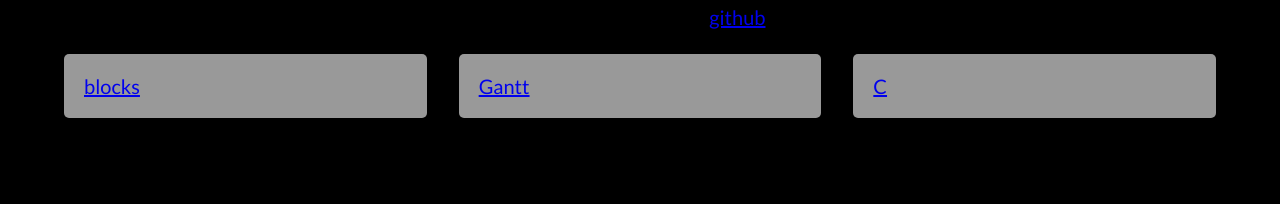
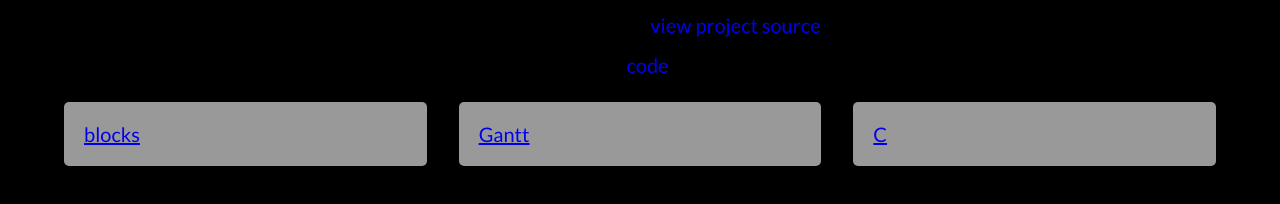
Before and after one commit to chinwobble/d3-chart-samples, a website built with webpack: page src/shared/index.html in a window 1280 px wide. Built offline with nearby package versions, Linux system fonts and the light colour scheme.

Commit message:
style updates

```diff
--- a/package.json
+++ b/package.json
@@ -25,6 +25,7 @@
     "eslint-config-prettier": "^6.11.0",
     "eslint-formatter-friendly": "^7.0.0",
     "eslint-plugin-prettier": "^3.1.4",
+    "file-loader": "^6.0.0",
     "html-loader": "^1.1.0",
     "html-webpack-plugin": "^4.3.0",
     "istanbul-instrumenter-loader": "^3.0.1",
@@ -40,6 +41,7 @@
     "webpack-dev-server": "^3.11.0"
   },
   "dependencies": {
+    "@fortawesome/fontawesome-free": "^5.14.0",
     "d3": "^5.16.0"
   },
   "engines": {
--- a/src/shared/header.html
+++ b/src/shared/header.html
@@ -7,7 +7,15 @@
         <li class="header-nav__list-item"></li>
         <li class="header-nav__list-item"></li>
         <li class="header-nav__list-item header-nav__list-item--right">
-          <a href="github.com/chinwobble/d3-chart-samples">github </a>
+          <div>
+            <a class="header-nav__link" href="https://github.com/chinwobble/d3-chart-samples">
+              <i class="far fa-github"></i>
+
+              <span class="icon-github">
+                view project source code
+              </span>
+            </a>
+          </div>
         </li>
       </ul>
     </nav>
--- a/src/shared/header.scss
+++ b/src/shared/header.scss
@@ -9,6 +9,7 @@
     width: 100%;
     display: flex;
     flex-direction: row;
+    align-items: center;
     justify-content: flex-start;
   }
 
@@ -16,6 +17,13 @@
     padding: 5px;
   }
 
+  &__link {
+    height: 40px;
+    line-height: 40px;
+    display: inline-block;
+    text-decoration: none;
+  }
+
   &__list-item--right {
     margin-left: auto;
   }
--- a/src/shared/shared.scss
+++ b/src/shared/shared.scss
@@ -1,4 +1,7 @@
+$fa-font-path: '../../node_modules/@fortawesome/fontawesome-free/webfonts';
 @import './header.scss';
+@import '~@fortawesome/fontawesome-free/scss/fontawesome';
+@import '~@fortawesome/fontawesome-free/scss/regular';
 
 .wrapper {
   width: 90%;
@@ -45,3 +48,7 @@ body {
   padding: 0;
   margin: 0;
 }
+
+body {
+  font-family: Source Sans Pro, Hiragino Sans GB, Arial, sans-serif;
+}
--- a/webpack.config.js
+++ b/webpack.config.js
@@ -49,6 +49,10 @@ module.exports = (env, argv) => ({
             loader: 'sass-loader',
           },
         ],
+      },
+      {
+        test: /\.(svg|eot|woff|woff2|ttf)$/,
+        use: ['file-loader'],
       },
       {
         test: /\.ts$/,
```
Also changed, not shown: 1 other file.
